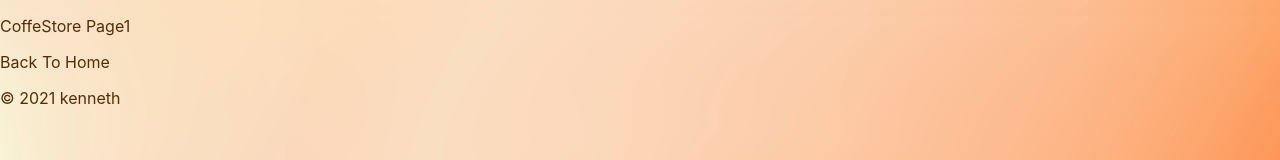
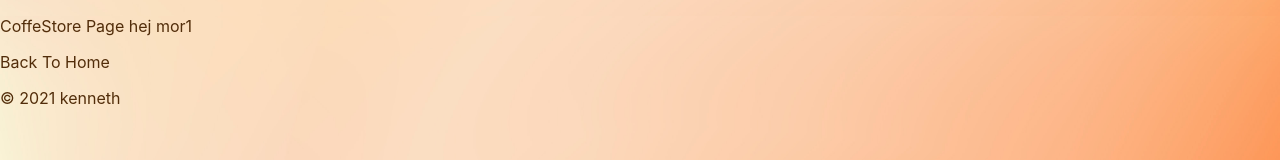
Before and after one commit to Mekonius/discover-coffee-stores, a Next.js app: page /coffee-store/1 in a window 1280 px wide. Shown: the top 160 px of the page. Built offline with nearby package versions, Linux system fonts and the light colour scheme.

Commit message:
dynamic routing

```diff
--- a/pages/coffee-store/[id].js
+++ b/pages/coffee-store/[id].js
@@ -7,7 +7,7 @@ const CoffeeStore = () => {
     console.log("router", router.query.id)
     return <div>
         <p>
-        CoffeStore Page{router.query.id}
+        CoffeStore Page hej mor{router.query.id}
         <Link href="/">
             <p>Back To Home</p>
         </Link>
--- a/pages/index.js
+++ b/pages/index.js
@@ -10,7 +10,7 @@ export default function Home() {
   return (
     <div className={styles.container}>
       <Head>
-        <title>coffee cornnoisseur</title>
+        <title>coffee cornnoisseur hej mor</title>
         <meta name="description" content="Generated by create next app" />
         <link rel="icon" href="/favicon.ico" />
       </Head>
```
